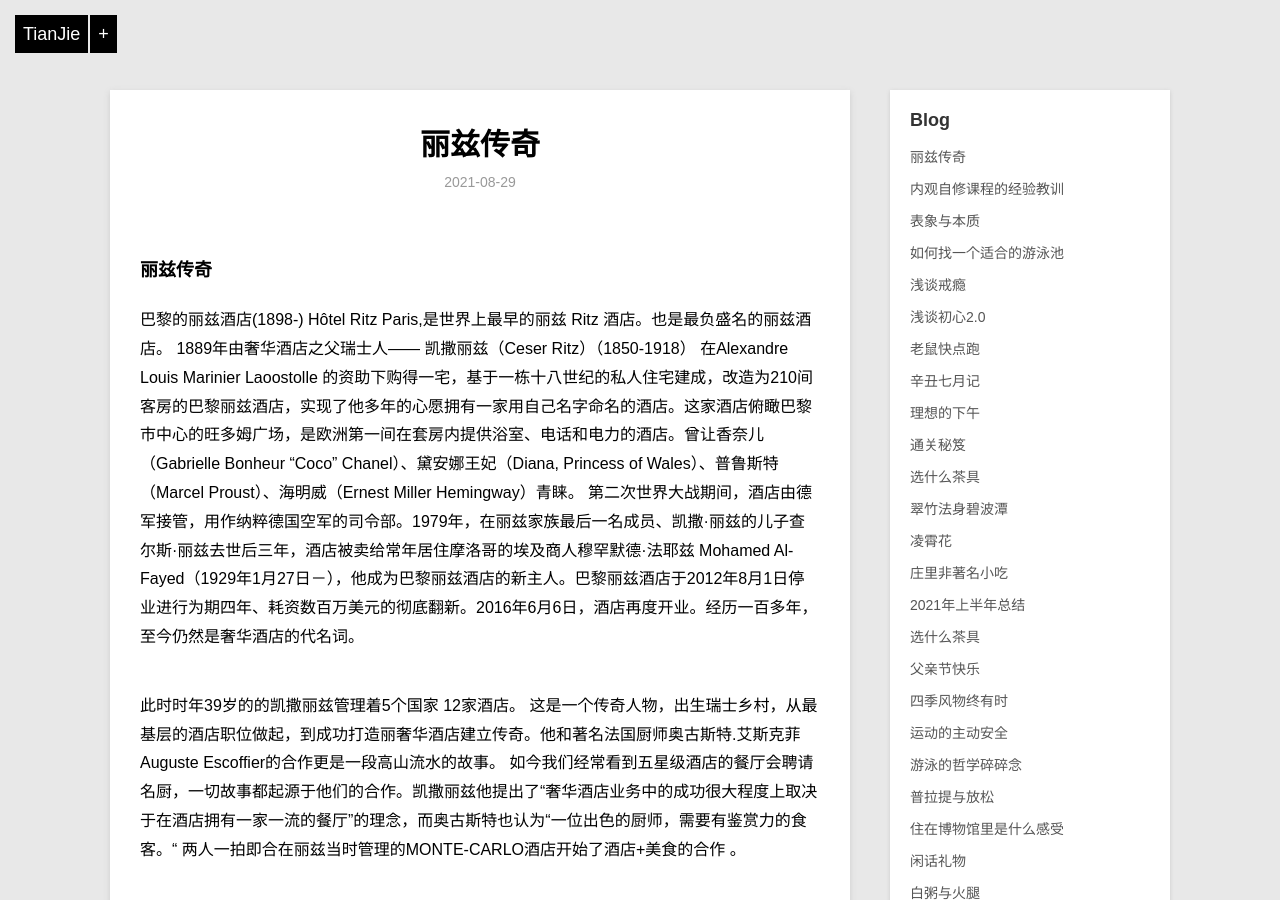
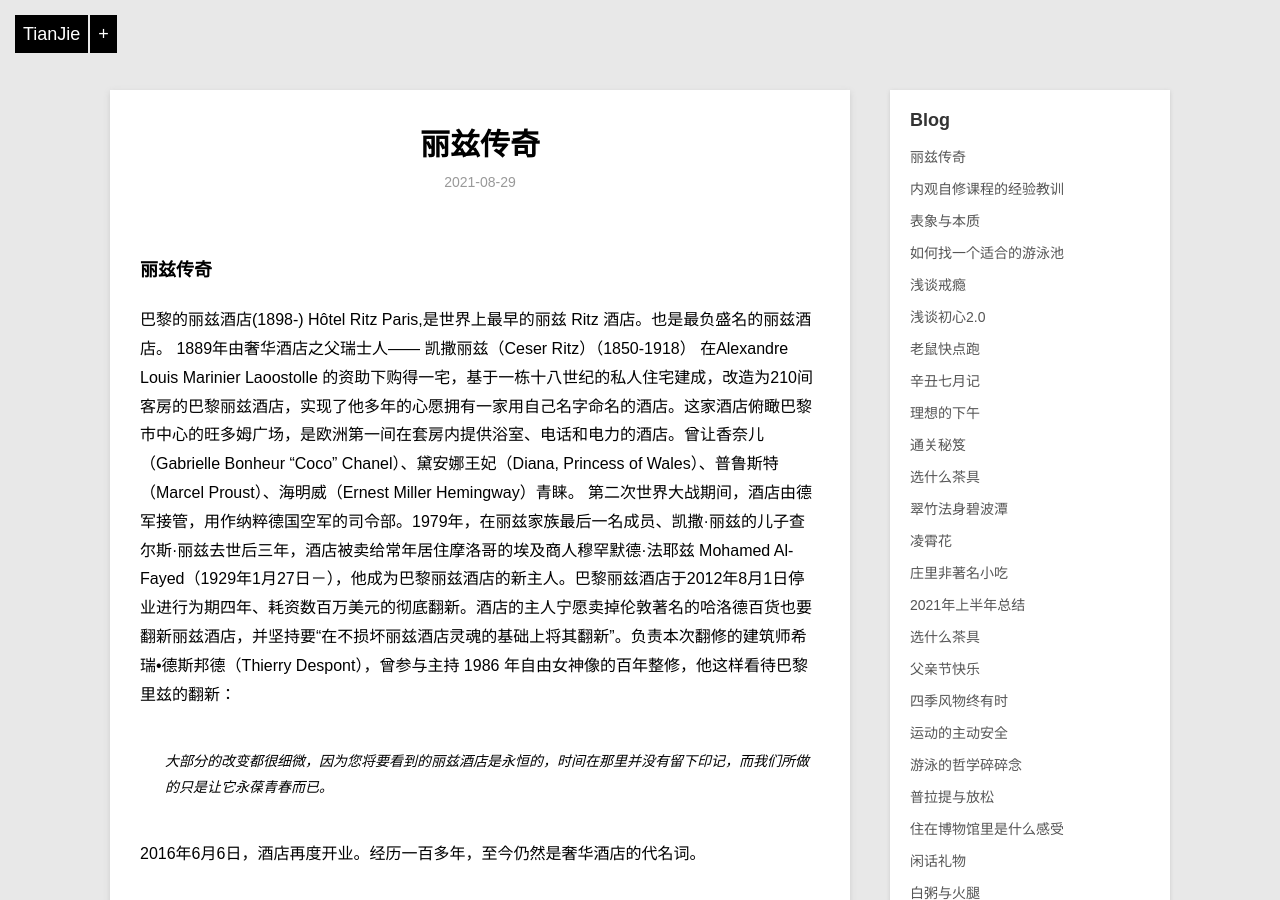
Before and after one commit to violettianjie/violettianjie.github.io, a Jekyll site: the page built from _posts/blog/2021-08-29-ritz.md, in a window 1280 px wide and 900 px high. Built offline with Jekyll 4.4.1, drawn with Linux system fonts in a browser that asks for light colours.

Commit message:
Update 2021-08-29-ritz.md

```diff
--- a/_posts/blog/2021-08-29-ritz.md
+++ b/_posts/blog/2021-08-29-ritz.md
@@ -10,7 +10,10 @@ category: blog
 
 巴黎的丽兹酒店(1898-) Hôtel Ritz Paris,是世界上最早的丽兹 Ritz 酒店。也是最负盛名的丽兹酒店。
 1889年由奢华酒店之父瑞士人—— 凯撒丽兹（Ceser Ritz）（1850-1918） 在Alexandre Louis Marinier Laoostolle 的资助下购得一宅，基于一栋十八世纪的私人住宅建成，改造为210间客房的巴黎丽兹酒店，实现了他多年的心愿拥有一家用自己名字命名的酒店。这家酒店俯瞰巴黎市中心的旺多姆广场，是欧洲第一间在套房内提供浴室、电话和电力的酒店。曾让香奈儿（Gabrielle Bonheur "Coco" Chanel）、黛安娜王妃（Diana, Princess of Wales）、普鲁斯特（Marcel Proust）、海明威（Ernest Miller Hemingway）青睐。
-第二次世界大战期间，酒店由德军接管，用作纳粹德国空军的司令部。1979年，在丽兹家族最后一名成员、凯撒·丽兹的儿子查尔斯·丽兹去世后三年，酒店被卖给常年居住摩洛哥的埃及商人穆罕默德·法耶兹 Mohamed Al-Fayed（1929年1月27日－），他成为巴黎丽兹酒店的新主人。巴黎丽兹酒店于2012年8月1日停业进行为期四年、耗资数百万美元的彻底翻新。2016年6月6日，酒店再度开业。经历一百多年，至今仍然是奢华酒店的代名词。
+第二次世界大战期间，酒店由德军接管，用作纳粹德国空军的司令部。1979年，在丽兹家族最后一名成员、凯撒·丽兹的儿子查尔斯·丽兹去世后三年，酒店被卖给常年居住摩洛哥的埃及商人穆罕默德·法耶兹 Mohamed Al-Fayed（1929年1月27日－），他成为巴黎丽兹酒店的新主人。巴黎丽兹酒店于2012年8月1日停业进行为期四年、耗资数百万美元的彻底翻新。酒店的主人宁愿卖掉伦敦著名的哈洛德百货也要翻新丽兹酒店，并坚持要“在不损坏丽兹酒店灵魂的基础上将其翻新”。负责本次翻修的建筑师希瑞•德斯邦德（Thierry Despont），曾参与主持 1986 年自由女神像的百年整修，他这样看待巴黎里兹的翻新：
+> 大部分的改变都很细微，因为您将要看到的丽兹酒店是永恒的，时间在那里并没有留下印记，而我们所做的只是让它永葆青春而已。
+
+2016年6月6日，酒店再度开业。经历一百多年，至今仍然是奢华酒店的代名词。
 
 此时时年39岁的的凯撒丽兹管理着5个国家 12家酒店。
 这是一个传奇人物，出生瑞士乡村，从最基层的酒店职位做起，到成功打造丽奢华酒店建立传奇。他和著名法国厨师奥古斯特.艾斯克菲Auguste Escoffier的合作更是一段高山流水的故事。
```
